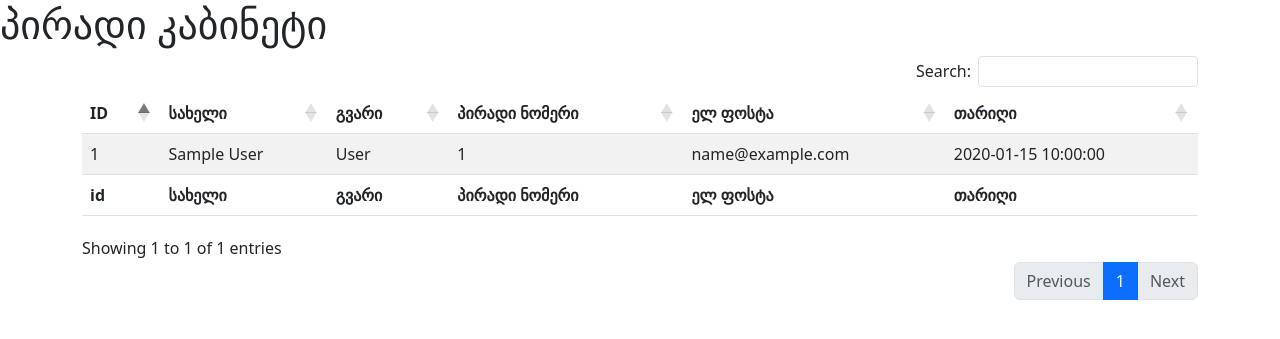
After one commit to Kvasho/registration, a PHP site: page /datatable.php in a window 1280 px wide. The commit adds this page. Shown: the top 339 px of the page. Run offline with PHP 8.4, Linux system fonts and the light colour scheme; tables that the repository leaves empty or names only in its code hold one stand-in row (values such as "Sample post"); some libraries are stand-ins or nearby versions.

Commit message:
+ datatable, +create_date , +success message)

```diff
--- /dev/null
+++ b/datatable.js
@@ -0,0 +1,8 @@
+$(document).ready(function() {
+    $('#example').DataTable( {
+        dom: 'Bfrtip',
+        buttons: [
+            'excel', 'pdf'
+        ]
+    } );
+} );
--- /dev/null
+++ b/datatable.php
@@ -0,0 +1,69 @@
+<?php
+require './database.php';
+$statemant = $pdo->prepare('SELECT * FROM user_registration');
+$statemant->execute();
+$users = $statemant->fetchAll(PDO::FETCH_ASSOC);
+?>
+
+<!DOCTYPE html>
+<html lang="en">
+<head>
+    <meta charset="UTF-8">
+    <meta name="viewport" content="width=device-width, initial-scale=1.0">
+    <link rel="stylesheet" href="https://cdnjs.cloudflare.com/ajax/libs/twitter-bootstrap/5.3.0/css/bootstrap.min.css">
+    <link rel="stylesheet" href="https://cdn.datatables.net/1.13.6/css/dataTables.bootstrap5.min.css">
+    <script defer src="https://code.jquery.com/jquery-3.7.0.js"></script>
+    <script defer src="https://cdn.datatables.net/1.13.6/js/jquery.dataTables.min.js"></script>
+    <script defer src="https://cdn.datatables.net/1.13.6/js/dataTables.bootstrap5.min.js"></script>
+    <script defer src="https://cdn.datatables.net/buttons/2.4.1/js/dataTables.buttons.min.js"></script>
+    <script defer src="https://cdnjs.cloudflare.com/ajax/libs/jszip/3.10.1/jszip.min.js"></script>
+    <script defer src="https://cdnjs.cloudflare.com/ajax/libs/pdfmake/0.1.53/pdfmake.min.js"></script>
+    <script defer src="https://cdnjs.cloudflare.com/ajax/libs/pdfmake/0.1.53/vfs_fonts.js"></script>
+    <script defer src="https://cdn.datatables.net/buttons/2.4.1/js/buttons.html5.min.js"></script>
+    <script defer src="https://cdn.datatables.net/buttons/2.4.1/js/buttons.print.min.js"></script>
+    <script defer src="./datatable.js"></script>
+    <title>კაბინეტი</title>
+</head>
+<body>
+    <h1>პირადი კაბინეტი</h1>
+    <div class="container">
+        <table id="example" class="table table-striped" style="width:100%">
+            <thead>
+                <tr>
+                    <th>ID</th>
+                    <th>სახელი</th>
+                    <th>გვარი</th>
+                    <th>პირადი ნომერი</th>
+                    <th>ელ ფოსტა</th>
+                    <th>თარიღი</th>
+                </tr>
+            </thead>
+            <tbody>
+            <?php foreach ($users as $i => $user): ?>
+                <tr>
+                    <td><?php echo $i + 1; ?></td>
+                    <td><?php echo $user["name"]; ?></td>
+                    <td><?php echo $user["surname"]; ?></td>
+                    <td><?php echo $user["id_number"]; ?></td>
+                    <td><?php echo $user["email"]; ?></td>
+                    <td><?php echo $user["create_date"]; ?></td>
+                </tr>
+            <?php endforeach; ?>
+            </tbody>
+            <tfoot>
+                <tr>
+                    <th>id</th>
+                    <th>სახელი</th>
+                    <th>გვარი</th>
+                    <th>პირადი ნომერი</th>
+                    <th>ელ ფოსტა</th>
+                    <th>თარიღი</th>
+                </tr>
+            </tfoot>
+        </table>
+    </div>
+
+
+    <!--  -->
+</body>
+</html>
--- a/partials/form.php
+++ b/partials/form.php
@@ -9,7 +9,7 @@
         <label for="floatingPassword">გვარი</label>
     </div>
     <div class="form-floating">
-        <input type="number" class="form-control" minlength="11" name="id_number" placeholder="პირადი ნომერი">
+        <input type="number" class="form-control" minlength="11" min="0" name="id_number" placeholder="პირადი ნომერი">
         <label for="floatingPassword">პირადი ნომერი</label>
     </div>
     <div class="form-floating">
```
Also changed, not shown: index.php (+40 -8 lines), partials/checkInputs.php (+6 -6 lines), partials/loginForm.php (+55 -4 lines), styles.css (+10 -2 lines), test.js (added, +21 -0 lines), test.php (added, +28 -0 lines).
